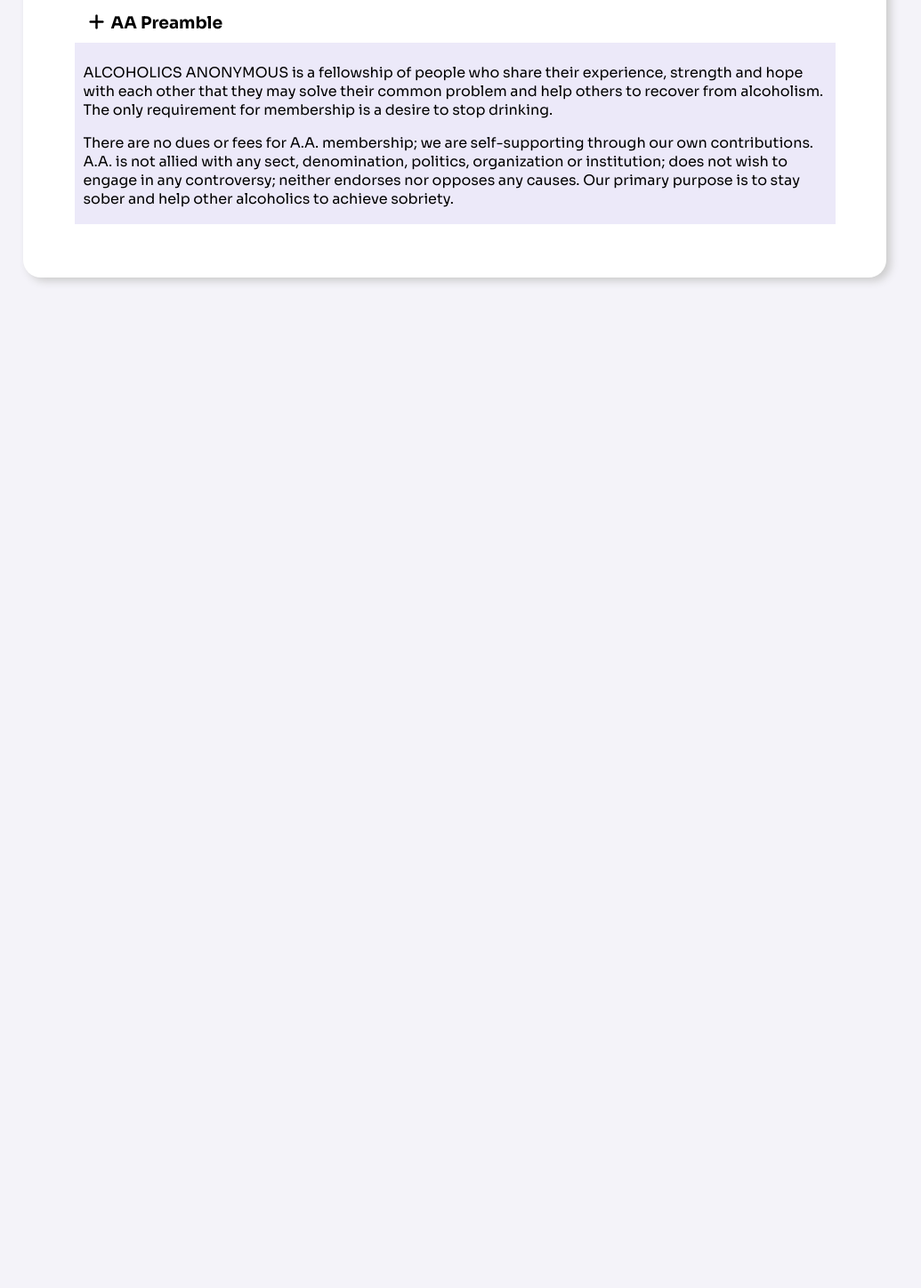
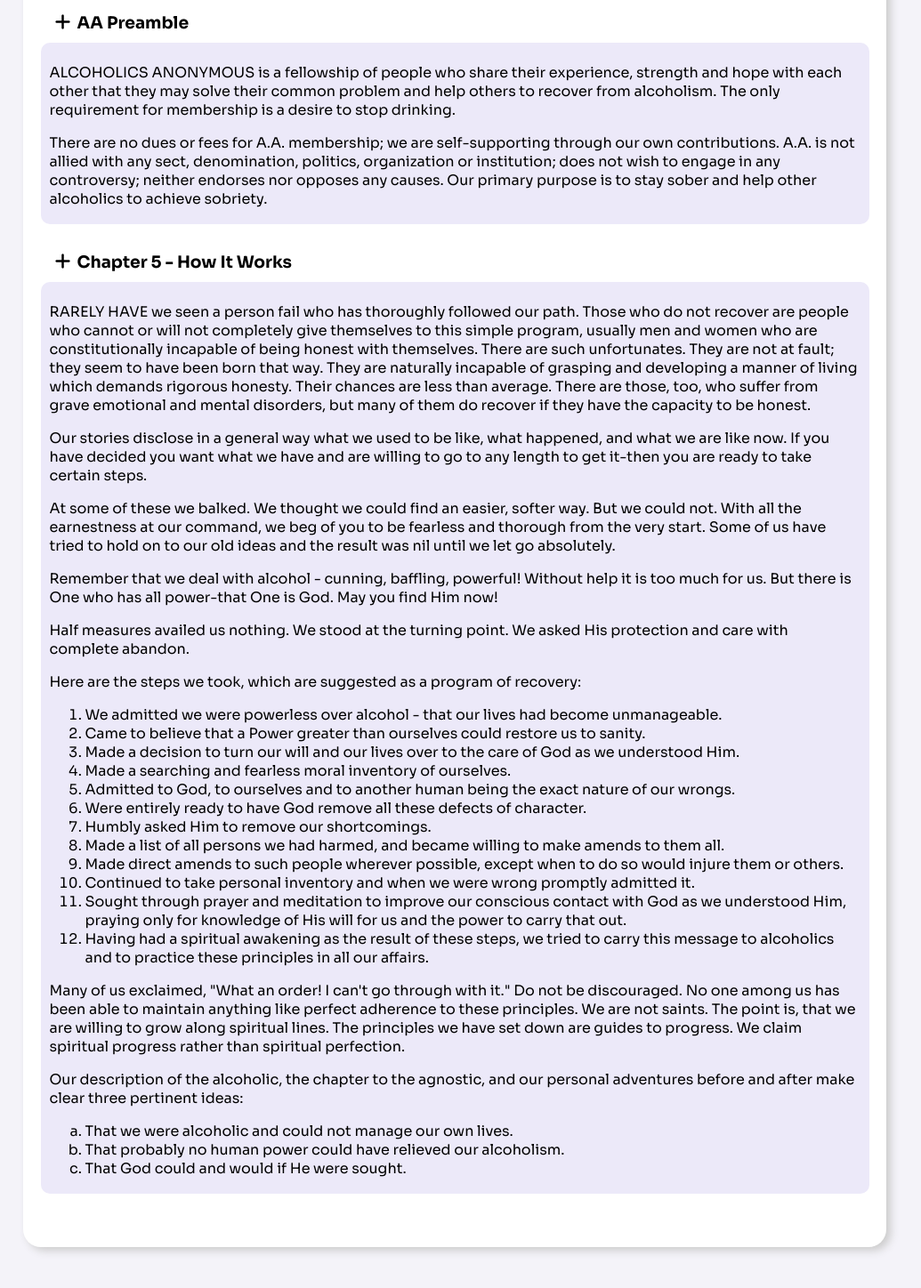
Before and after one commit to Deepak8717/AA-Shillong, a plain HTML site: page index.html in a window 1280 px wide. Shown: the part 360-1808 px from the top of the page at 89% size, without its empty margins (129-1164 px from the left). Before the commit the page ends 800 px from the top, so only its background shows below. Drawn offline with Linux system fonts and the light colour scheme.

Commit message:
chapter-5

```diff
--- a/index.html
+++ b/index.html
@@ -48,6 +48,123 @@
               sober and help other alcoholics to achieve sobriety.
             </p>
           </div>
+          <div class="topic">
+            <div class="icon">
+              <i class="fa fa-plus" aria-hidden="true"></i>
+            </div>
+            <div><h3>Chapter 5 - How It Works</h3></div>
+          </div>
+          <div class="content">
+            <p>
+              RARELY HAVE we seen a person fail who has thoroughly followed our
+              path. Those who do not recover are people who cannot or will not
+              completely give themselves to this simple program, usually men and
+              women who are constitutionally incapable of being honest with
+              themselves. There are such unfortunates. They are not at fault;
+              they seem to have been born that way. They are naturally incapable
+              of grasping and developing a manner of living which demands
+              rigorous honesty. Their chances are less than average. There are
+              those, too, who suffer from grave emotional and mental disorders,
+              but many of them do recover if they have the capacity to be
+              honest.
+            </p>
+            <p>
+              Our stories disclose in a general way what we used to be like,
+              what happened, and what we are like now. If you have decided you
+              want what we have and are willing to go to any length to get
+              it-then you are ready to take certain steps.
+            </p>
+            <p>
+              At some of these we balked. We thought we could find an easier,
+              softer way. But we could not. With all the earnestness at our
+              command, we beg of you to be fearless and thorough from the very
+              start. Some of us have tried to hold on to our old ideas and the
+              result was nil until we let go absolutely.
+            </p>
+            <p>
+              Remember that we deal with alcohol - cunning, baffling, powerful!
+              Without help it is too much for us. But there is One who has all
+              power-that One is God. May you find Him now!
+            </p>
+            <p>
+              Half measures availed us nothing. We stood at the turning point.
+              We asked His protection and care with complete abandon.
+            </p>
+            <p>
+              Here are the steps we took, which are suggested as a program of
+              recovery:
+            </p>
+            <ol>
+              <li>
+                We admitted we were powerless over alcohol - that our lives had
+                become unmanageable.
+              </li>
+              <li>
+                Came to believe that a Power greater than ourselves could
+                restore us to sanity.
+              </li>
+              <li>
+                Made a decision to turn our will and our lives over to the care
+                of God as we understood Him.
+              </li>
+              <li>
+                Made a searching and fearless moral inventory of ourselves.
+              </li>
+              <li>
+                Admitted to God, to ourselves and to another human being the
+                exact nature of our wrongs.
+              </li>
+              <li>
+                Were entirely ready to have God remove all these defects of
+                character.
+              </li>
+              <li>Humbly asked Him to remove our shortcomings.</li>
+              <li>
+                Made a list of all persons we had harmed, and became willing to
+                make amends to them all.
+              </li>
+              <li>
+                Made direct amends to such people wherever possible, except when
+                to do so would injure them or others.
+              </li>
+              <li>
+                Continued to take personal inventory and when we were wrong
+                promptly admitted it.
+              </li>
+              <li>
+                Sought through prayer and meditation to improve our conscious
+                contact with God as we understood Him, praying only for
+                knowledge of His will for us and the power to carry that out.
+              </li>
+              <li>
+                Having had a spiritual awakening as the result of these steps,
+                we tried to carry this message to alcoholics and to practice
+                these principles in all our affairs.
+              </li>
+            </ol>
+            <p>
+              Many of us exclaimed, "What an order! I can't go through with it."
+              Do not be discouraged. No one among us has been able to maintain
+              anything like perfect adherence to these principles. We are not
+              saints. The point is, that we are willing to grow along spiritual
+              lines. The principles we have set down are guides to progress. We
+              claim spiritual progress rather than spiritual perfection.
+            </p>
+            <p>
+              Our description of the alcoholic, the chapter to the agnostic, and
+              our personal adventures before and after make clear three
+              pertinent ideas:
+            </p>
+            <ol style="list-style-type: lower-alpha">
+              <li>
+                That we were alcoholic and could not manage our own lives.
+              </li>
+              <li>
+                That probably no human power could have relieved our alcoholism.
+              </li>
+              <li>That God could and would if He were sought.</li>
+            </ol>
+          </div>
         </div>
       </div>
     </div>
--- a/style.css
+++ b/style.css
@@ -44,17 +44,19 @@ h3 {
   display: flex;
   width: 100%;
   padding: 10px;
+  margin-top: 20px;
 }
 .icon {
   width: 30px;
   font-size: 20px;
 }
 .accordion {
-  width: 90%;
+  width: 98%;
   margin: 50px auto;
 }
 .content {
   background-color: #ece9f9;
-  padding: 7px 5px 2px 10px;
+  padding: 7px 10px 2px 10px;
   text-align: left;
+  border-radius: 10px;
 }
```
